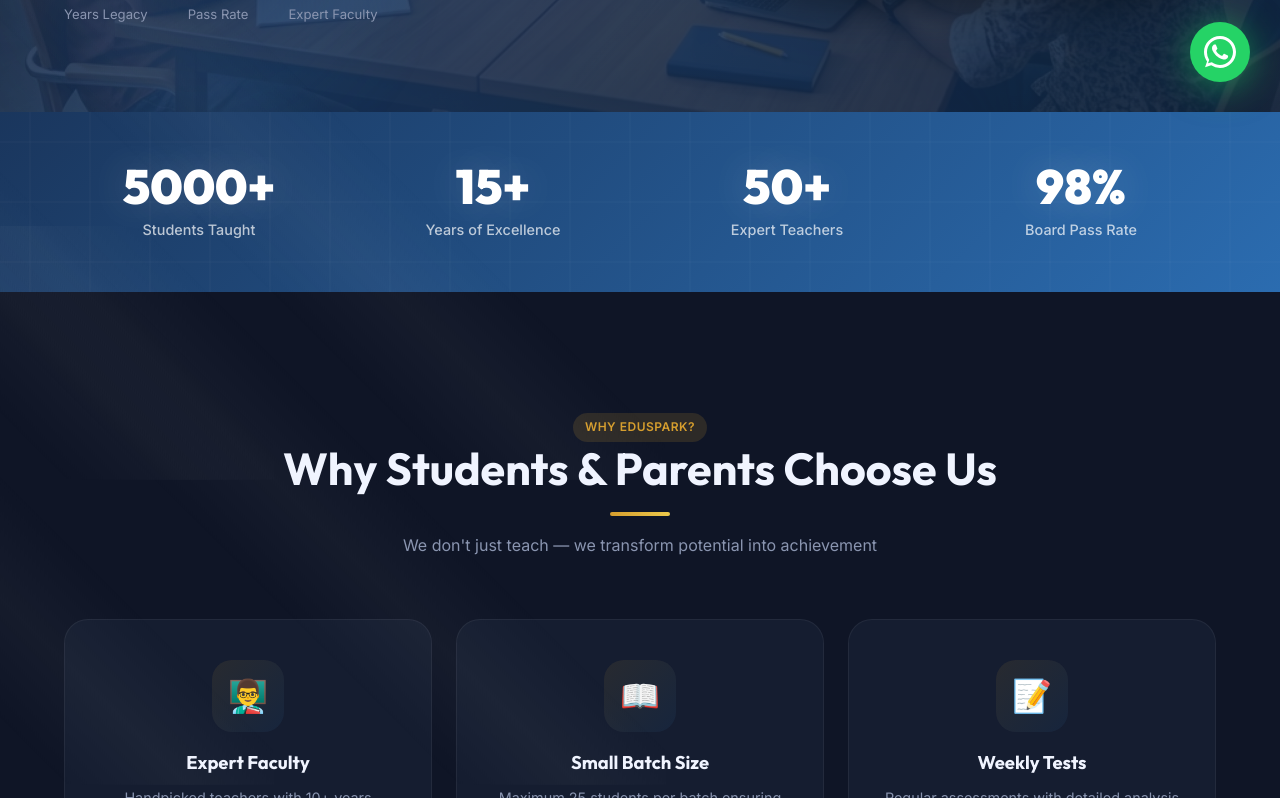
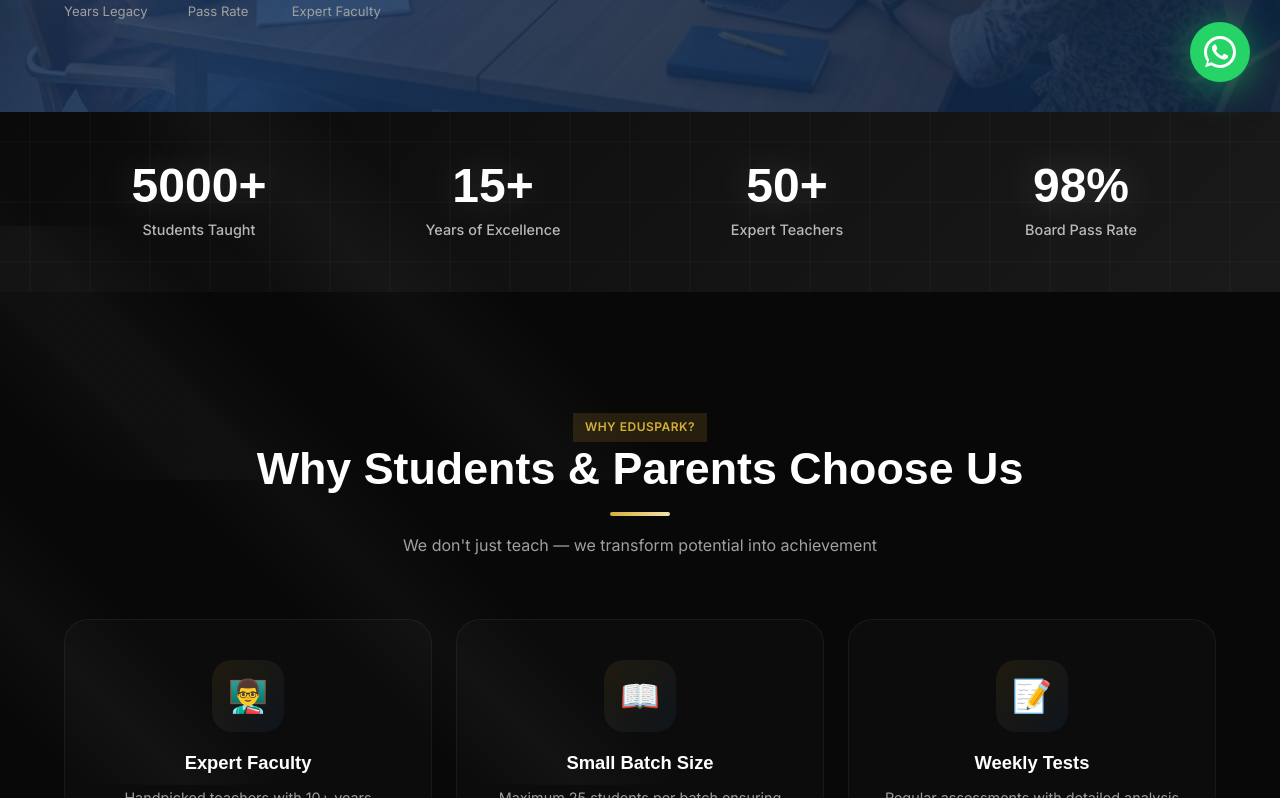
Before and after one commit to himanshu-rathva/coaching-website, a website: page public/index.html in a window 1280 px wide. Shown: the part 688-1486 px from the top of the page. Drawn offline with Linux system fonts and the light colour scheme; a web font is replaced by a local one.

Commit message:
Upgrade theme to hyper-premium Obsidian and Champagne Gold with Apple-tier easing

```diff
--- a/public/css/main.css
+++ b/public/css/main.css
@@ -4,35 +4,32 @@
 *, *::before, *::after { margin: 0; padding: 0; box-sizing: border-box; }
 
 :root {
-    --primary: #1a365d;
-    --primary-light: #2b6cb0;
-    --primary-dark: #0f2440;
-    --accent: #d69e2e;
-    --accent-light: #ecc94b;
-    --accent-glow: rgba(214,158,46,0.3);
-    --bg-body: #0a0e1a;
-    --bg-section: #0f1526;
-    --bg-card: #151d30;
-    --bg-card-hover: #1a2540;
-    --bg-glass: rgba(21,29,48,0.7);
-    --border: rgba(255,255,255,0.06);
-    --border-accent: rgba(214,158,46,0.3);
-    --text-primary: #f0f4ff;
-    --text-secondary: #8a95b0;
-    --text-muted: #5a6580;
-    --success: #38a169;
-    --danger: #e53e3e;
-    --warning: #dd6b20;
+    /* Obsidian & Champagne Gold Premium Palette */
+    --primary: #0a0a0a;
+    --primary-light: #1a1a1a;
+    --primary-dark: #000000;
+    --accent: #d4af37;        /* Champagne Gold */
+    --accent-light: #f3e5ab;  /* Soft Gold Luminous */
+    --bg-body: #050505;       /* True Obsidian */
+    --bg-section: #080808;    /* Slightly lighter obsidian */
+    --bg-card: rgba(15, 15, 15, 0.6);
+    --bg-card-hover: rgba(25, 25, 25, 0.8);
+    --bg-glass: rgba(5, 5, 5, 0.75);
+
+    --text-primary: #ffffff;
+    --text-secondary: #a0a0a0;
+    --text-muted: #666666;
+    --border: rgba(255, 255, 255, 0.05);
+    --border-accent: rgba(212, 175, 55, 0.3);
+
+    --font-heading: 'Plus Jakarta Sans', sans-serif;
+    --font-body: 'Inter', sans-serif;
+
     --radius: 24px;
-    --radius-sm: 10px;
-    --radius-full: 9999px;
-    --shadow: 0 8px 32px rgba(0,0,0,0.3);
-    --shadow-glow: 0 0 30px rgba(43,108,176,0.15);
-    --transition: all 0.3s cubic-bezier(0.4,0,0.2,1);
-    --font-heading: 'Outfit', sans-serif;
-    --font-body: 'Inter', sans-serif;
-    --font-accent: 'Playfair Display', serif;
-    --nav-height: 80px;
+
+    /* Apple/Stripe-tier Custom Easing */
+    --premium-ease: cubic-bezier(0.16, 1, 0.3, 1);
+    --transition: all 0.6s var(--premium-ease);
 }
 
 html { scroll-behavior: smooth; font-size: 16px; }
@@ -126,7 +123,7 @@ img { max-width: 100%; display: block; }
 /* ===== Cards ===== */
 .card {
     background: var(--bg-card); border: 1px solid var(--border);
-    border-radius: var(--radius); padding: 40px; transition: transform 0.1s ease-out, box-shadow 0.3s ease;
+    border-radius: var(--radius); padding: 40px; transition: transform 0.1s ease-out, box-shadow 0.3s var(--premium-ease);
     position: relative; overflow: visible; /* Changed from hidden to allow 3D popout */
     transform-style: preserve-3d;
 }
@@ -213,9 +210,9 @@ select.form-control { cursor: pointer; appearance: none; background-image: url("
 /* ===== Animations ===== */
 .fade-up { opacity: 0; transform: translateY(30px); transition: all 0.7s cubic-bezier(0.4,0,0.2,1); }
 .fade-up.visible { opacity: 1; transform: translateY(0); }
-.fade-left { opacity: 0; transform: translateX(-30px); transition: all 0.7s ease; }
+.fade-left { opacity: 0; transform: translateX(-30px); transition: all 0.7s var(--premium-ease); }
 .fade-left.visible { opacity: 1; transform: translateX(0); }
-.fade-right { opacity: 0; transform: translateX(30px); transition: all 0.7s ease; }
+.fade-right { opacity: 0; transform: translateX(30px); transition: all 0.7s var(--premium-ease); }
 .fade-right.visible { opacity: 1; transform: translateX(0); }
 
 /* ===== Page Header (inner pages) ===== */
@@ -242,7 +239,7 @@ select.form-control { cursor: pointer; appearance: none; background-image: url("
 .modal {
     background: var(--bg-card); border: 1px solid var(--border); border-radius: var(--radius);
     padding: 40px; max-width: 500px; width: 100%; position: relative;
-    animation: modalIn 0.3s ease;
+    animation: modalIn 0.3s var(--premium-ease);
 }
 .modal-close {
     position: absolute; top: 16px; right: 16px; width: 36px; height: 36px;
@@ -257,7 +254,7 @@ select.form-control { cursor: pointer; appearance: none; background-image: url("
 .toast-container { position: fixed; top: 100px; right: 24px; z-index: 3000; display: flex; flex-direction: column; gap: 8px; }
 .toast {
     padding: 16px 24px; border-radius: var(--radius-sm); min-width: 300px;
-    display: flex; align-items: center; gap: 12px; animation: slideInRight 0.3s ease;
+    display: flex; align-items: center; gap: 12px; animation: slideInRight 0.3s var(--premium-ease);
     font-weight: 500; font-size: 0.9rem;
 }
 .toast-success { background: rgba(56,161,105,0.95); color: white; }
--- a/public/css/premium.css
+++ b/public/css/premium.css
@@ -3,14 +3,14 @@
     position: fixed; inset: 0; z-index: 9999;
     background: var(--bg-body);
     display: flex; flex-direction: column; align-items: center; justify-content: center;
-    transition: opacity 0.5s ease, visibility 0.5s ease;
+    transition: opacity 0.5s ease, visibility 0.5s var(--premium-ease);
 }
 .preloader.hidden { opacity: 0; visibility: hidden; pointer-events: none; }
 .preloader-logo {
     width: 80px; height: 80px; background: linear-gradient(135deg, var(--accent), var(--accent-light));
     border-radius: 20px; display: flex; align-items: center; justify-content: center;
     font-size: 2.5rem; font-weight: 900; color: var(--primary-dark); font-family: var(--font-heading);
-    animation: preloaderPulse 1.5s ease-in-out infinite;
+    animation: preloaderPulse 1.5s var(--premium-ease) infinite;
 }
 .preloader-text {
     margin-top: 20px; font-family: var(--font-heading); font-size: 1.2rem;
@@ -23,7 +23,7 @@
 .preloader-bar::after {
     content: ''; display: block; width: 40%; height: 100%;
     background: linear-gradient(90deg, var(--accent), var(--accent-light));
-    border-radius: 3px; animation: preloaderBar 1.2s ease-in-out infinite;
+    border-radius: 3px; animation: preloaderBar 1.2s var(--premium-ease) infinite;
 }
 @keyframes preloaderPulse { 0%,100% { transform: scale(1); } 50% { transform: scale(1.05); } }
 @keyframes preloaderBar { 0% { transform: translateX(-100%); } 100% { transform: translateX(350%); } }
@@ -37,13 +37,13 @@
 
 /* ===== Enhanced Image Hover ===== */
 .gallery-item img {
-    transition: transform 0.5s cubic-bezier(0.4,0,0.2,1);
+    transition: transform 0.5s var(--premium-ease);
 }
 .gallery-item:hover img { transform: scale(1.08); }
 
 /* ===== Parallax-like subtle movement ===== */
 .hero-main-image {
-    animation: heroImageFloat 8s ease-in-out infinite;
+    animation: heroImageFloat 8s var(--premium-ease) infinite;
 }
 @keyframes heroImageFloat {
     0%,100% { transform: translateY(0) rotate(0deg); }
@@ -65,7 +65,7 @@
 .btn-primary:hover::after { opacity: 0.7; }
 
 /* ===== Smooth page entry ===== */
-body { animation: pageEntry 0.6s ease; }
+body { animation: pageEntry 0.6s var(--premium-ease); }
 @keyframes pageEntry { from { opacity: 0; } to { opacity: 1; } }
 
 /* ===== Better card hover shine effect ===== */
@@ -73,7 +73,7 @@ body { animation: pageEntry 0.6s ease; }
     content: ''; position: absolute; top: -50%; left: -50%;
     width: 200%; height: 200%;
     background: linear-gradient(45deg, transparent 40%, rgba(255,255,255,0.03) 50%, transparent 60%);
-    transition: transform 0.6s ease;
+    transition: transform 0.6s var(--premium-ease);
     transform: translateX(-100%) translateY(-100%);
 }
 .card:hover::after {
@@ -85,11 +85,11 @@ body { animation: pageEntry 0.6s ease; }
 
 /* ===== Faculty card image hover ===== */
 .faculty-avatar { transition: var(--transition); }
-.faculty-card:hover .faculty-avatar { transform: scale(1.08); box-shadow: 0 8px 30px rgba(214,158,46,0.3); }
+.faculty-card:hover .faculty-avatar { transform: scale(1.08); box-shadow: 0 8px 30px rgba(212,175,55,0.4); }
 
 /* ===== Topper card glow ===== */
 .topper-card:hover .topper-avatar {
-    box-shadow: 0 0 30px rgba(214,158,46,0.5);
+    box-shadow: 0 0 30px rgba(212,175,55,0.6);
 }
 
 /* ===== Contact info card hover ===== */
@@ -106,13 +106,13 @@ body { animation: pageEntry 0.6s ease; }
     transform: translateZ(30px); /* Makes content pop out */
 }
 .tilt-card:hover {
-    box-shadow: 0 30px 60px rgba(0,0,0,0.5), inset 0 1px 0 rgba(255,255,255,0.1), 0 0 40px rgba(214,158,46,0.15);
+    box-shadow: 0 30px 60px rgba(0,0,0,0.8), inset 0 1px 0 rgba(255,255,255,0.1), 0 0 40px rgba(212,175,55,0.2);
     z-index: 10;
 }
 .tilt-card::before {
     /* Glowing orb behind card */
     content: ''; position: absolute; inset: 0;
-    background: radial-gradient(circle at center, rgba(214,158,46,0.15) 0%, transparent 70%);
+    background: radial-gradient(circle at center, rgba(212,175,55,0.2) 0%, transparent 70%);
     opacity: 0; transition: opacity 0.3s;
     transform: translateZ(-10px); pointer-events: none;
 }
@@ -120,12 +120,12 @@ body { animation: pageEntry 0.6s ease; }
 
 /* Enhanced Hero Floating */
 .hero-main-image {
-    animation: hero3DFloat 8s ease-in-out infinite;
+    animation: hero3DFloat 8s var(--premium-ease) infinite;
     transform-style: preserve-3d;
 }
 @keyframes hero3DFloat {
-    0%,100% { transform: translateY(0) rotateX(2deg) rotateY(-2deg) translateZ(20px); filter: drop-shadow(0 20px 30px rgba(0,0,0,0.3)); }
-    50% { transform: translateY(-15px) rotateX(-2deg) rotateY(2deg) translateZ(40px); filter: drop-shadow(0 40px 40px rgba(0,0,0,0.5)); }
+    0%,100% { transform: translateY(0) rotateX(2deg) rotateY(-2deg) translateZ(20px); filter: drop-shadow(0 20px 30px rgba(0,0,0,0.6)); }
+    50% { transform: translateY(-15px) rotateX(-2deg) rotateY(2deg) translateZ(40px); filter: drop-shadow(0 40px 40px rgba(0,0,0,0.8)); }
 }
 
 /* Gallery 3D hover */
@@ -134,10 +134,10 @@ body { animation: pageEntry 0.6s ease; }
     overflow: visible !important;
 }
 .gallery-item img {
-    transition: transform 0.4s cubic-bezier(0.175, 0.885, 0.32, 1.275), box-shadow 0.4s ease;
+    transition: transform 0.4s var(--premium-ease), box-shadow 0.4s var(--premium-ease);
 }
 .gallery-item:hover img {
     transform: scale(1.05) translateZ(20px);
-    box-shadow: 0 25px 50px rgba(0,0,0,0.5);
+    box-shadow: 0 25px 50px rgba(0,0,0,0.8);
     z-index: 20; position: relative;
 }
```
